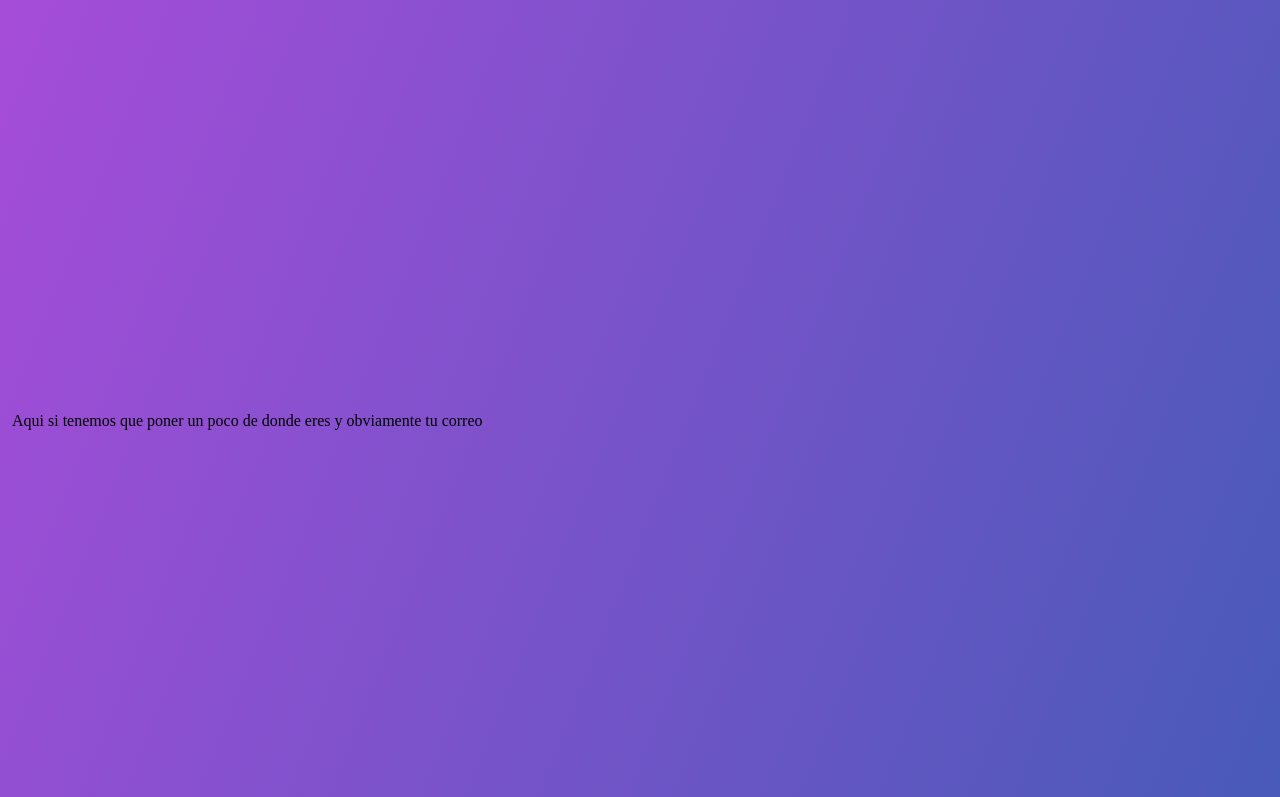
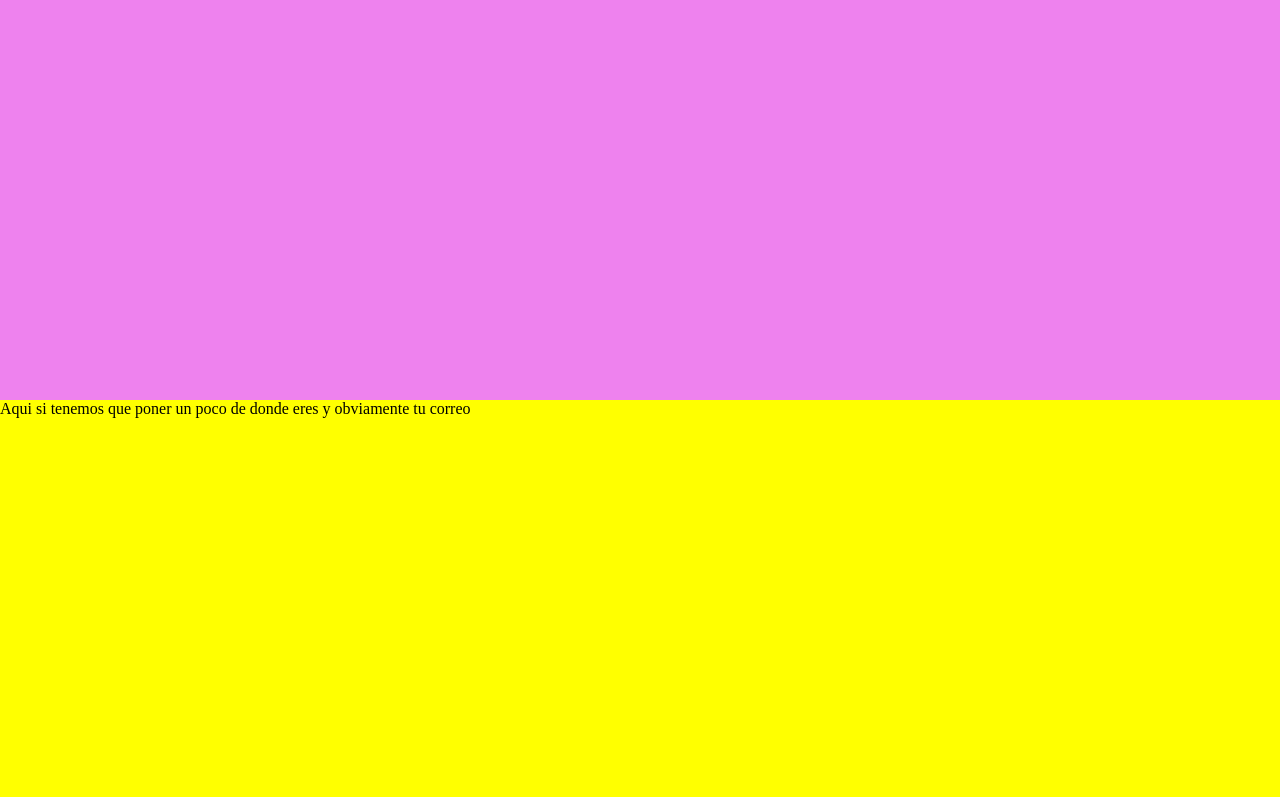
Before and after one commit to platzi/curso-arquitecturas-css-proyecto-2, a Vue app: page / in a window 1280 px wide. Shown: the part 2000-2797 px from the top of the page. Built offline with nearby package versions, Linux system fonts and the light colour scheme.

Commit message:
gsap was added to the project for animation

```diff
--- a/src/App.vue
+++ b/src/App.vue
@@ -48,11 +48,8 @@ export default {
   scroll-behavior: smooth;
 }
 .wrap {
-  padding: 0.75rem;
-  background: #3e5cb6;
-  background: -webkit-linear-gradient(bottom right, #3e5cb6, #d445e8);
-  background: -moz-linear-gradient(bottom right, #3e5cb6, #d445e8);
-  background: linear-gradient(to top left, #3e5cb6, #d445e8);
+  background: #8f032a;
+  background: linear-gradient(to top left, #8f032a, #b69d36);
 }
 .section {
   width: 100%;
--- a/src/components/index/AboutMe.vue
+++ b/src/components/index/AboutMe.vue
@@ -7,6 +7,6 @@
 
 <style scoped>
 .aboutMeSection {
-  /* background: violet; */
+  background: violet;
 }
 </style>
--- a/src/components/index/ContactSection.vue
+++ b/src/components/index/ContactSection.vue
@@ -7,6 +7,6 @@
 
 <style scoped>
 .contactSection {
-  /* background: yellow; */
+  background: yellow;
 }
 </style>
--- a/src/components/index/MyPortfolio.vue
+++ b/src/components/index/MyPortfolio.vue
@@ -7,6 +7,6 @@
 
 <style scoped>
 .portfolioSection {
-  /* background: wheat; */
+  background: wheat;
 }
 </style>
```
